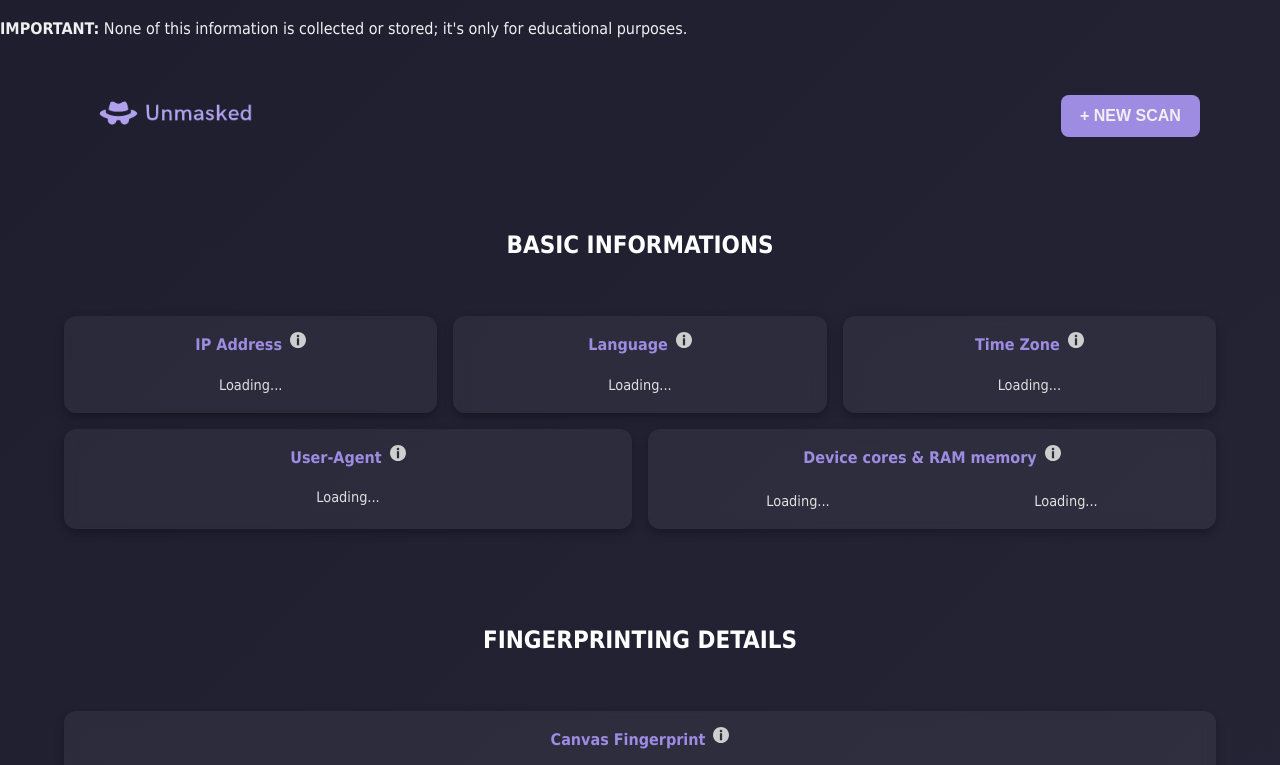
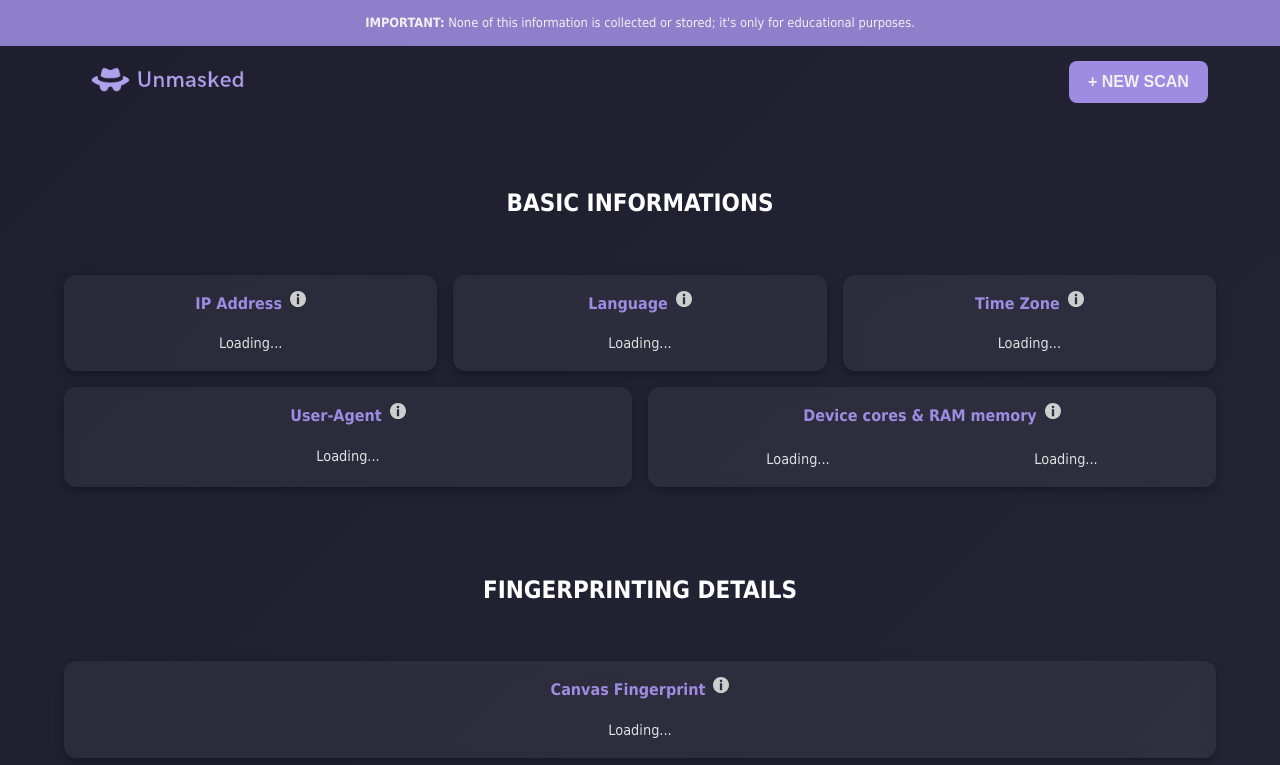
Before and after one commit to RikoRiken/Unmasked, a plain HTML site: page frontend/index.html in a window 1280 px wide. Shown: the top 765 px of the page. Drawn offline with Linux system fonts and the light colour scheme.

Commit message:
Small modifications

```diff
--- a/frontend/styles.css
+++ b/frontend/styles.css
@@ -27,11 +27,24 @@ header {
   padding-right: 5%;
 }
 
+.banner-content {
+  display: flex;
+  position: fixed;
+  width: 100vw;
+  align-items: center;
+  justify-content: center;
+  flex-direction: column;
+  background-color: #8E7FCB;
+  color:#f0f0f0;
+  font-size: 0.8rem;
+}
+
 .navbar {
   display: flex;
   justify-content: space-between;
   align-items: center;
-  padding: 1rem;
+  padding: 0.5rem;
+  padding-top: 5vh;
 }
 
 button {
@@ -58,7 +71,7 @@ button:hover {
 }
 
 section {
-  padding-bottom: 3vh;
+  padding-bottom: 2vh;
   text-align: center;
 }
 
@@ -104,7 +117,7 @@ section {
   visibility: hidden;
   opacity: 0;
   width: 256px;
-  background: rgba(40, 40, 55, 0.85);
+  background: rgba(40, 40, 55, 0.95);
   color: #eee;
   text-align: left;
   padding: 0.7rem 1rem;
```
